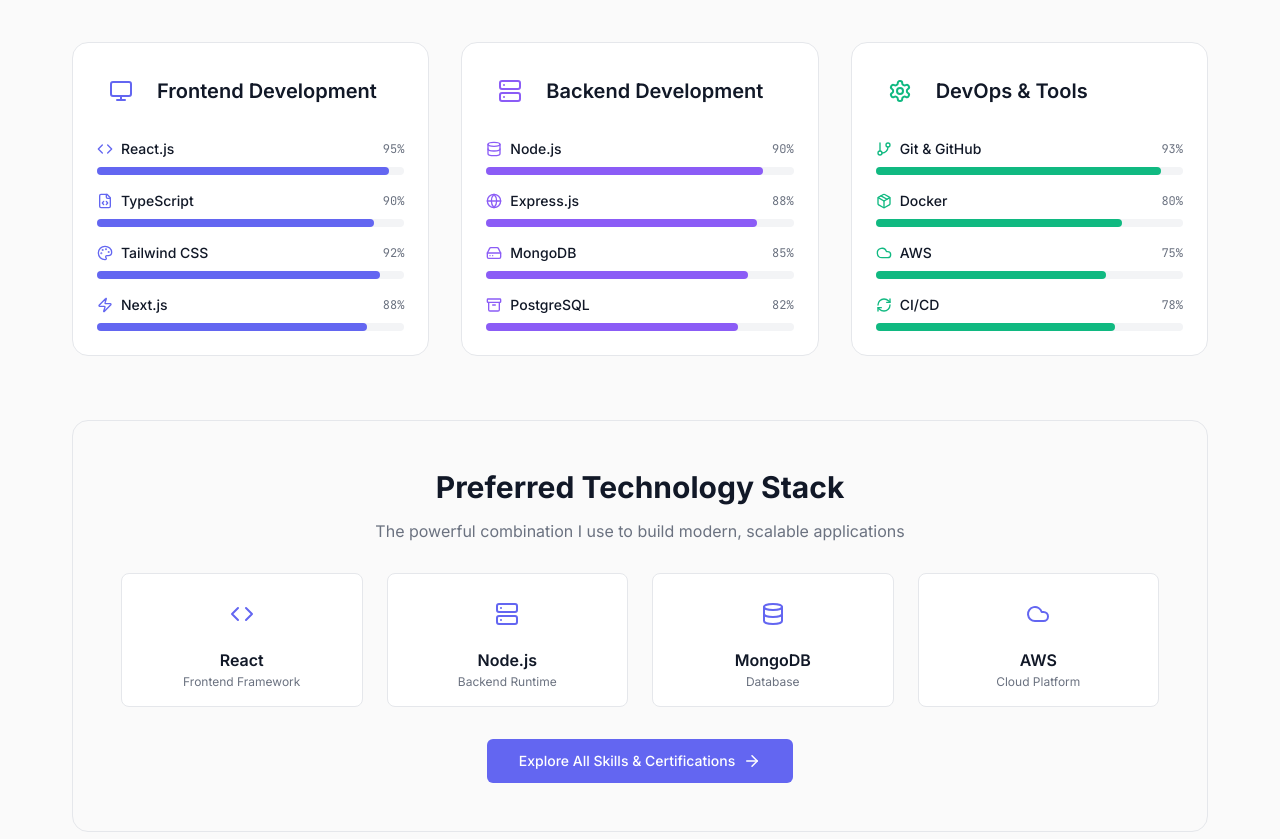
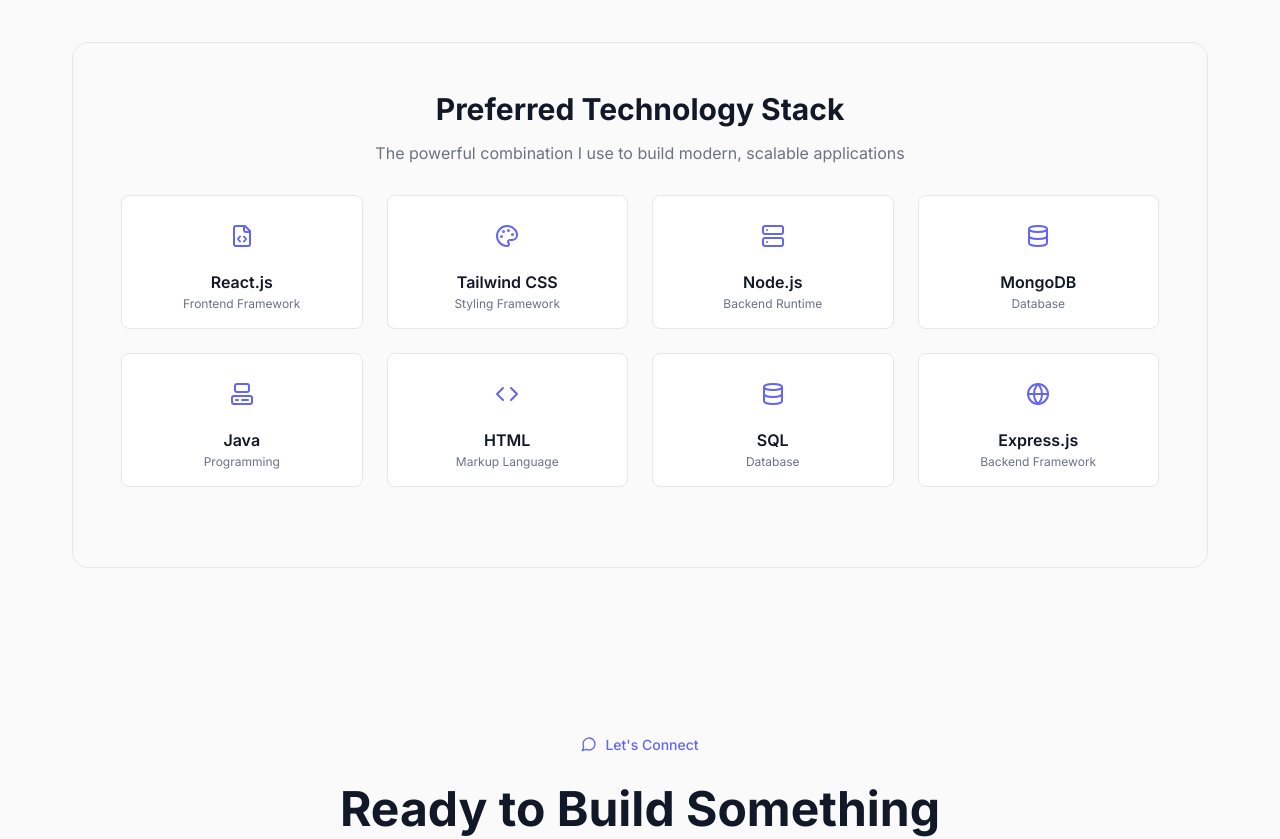
Before and after one commit to gokulprasanthb/MyPortfolio, a React (Vite) app in the folder frontend/: page / in a window 1280 px wide. Shown: the part 4440-5279 px from the top of the page. Built offline with nearby package versions, Linux system fonts and the light colour scheme.

Commit message:
Skill Section Update

```diff
--- a/frontend/src/pages/homepage/components/SkillsPreview.jsx
+++ b/frontend/src/pages/homepage/components/SkillsPreview.jsx
@@ -10,10 +10,10 @@
       icon: 'Monitor',
       color: 'primary',
       skills: [
-        { name: 'React.js', level: 95, icon: 'Code' },
-        { name: 'TypeScript', level: 90, icon: 'FileCode' },
-        { name: 'Tailwind CSS', level: 92, icon: 'Palette' },
-        { name: 'Next.js', level: 88, icon: 'Zap' }
+          { name: 'React.js', level: 95, icon: 'Code' },
+          { name: 'TypeScript', level: 90, icon: 'FileCode' },
+          { name: 'Tailwind CSS', level: 92, icon: 'Palette' },
+          { name: 'Next.js', level: 88, icon: 'Zap' }
       ]
     },
     {
@@ -111,61 +111,7 @@
         </motion.div>
 
         {/* Skills Grid */}
-        <div className="grid md:grid-cols-2 lg:grid-cols-3 gap-8 mb-16">
-          {skillCategories?.map((category, categoryIndex) => {
-            const colors = getColorClasses(category?.color);
 
-            return (
-              <motion.div
-                key={category?.title}
-                className="bg-card border border-border rounded-brand-xl p-6 hover:shadow-brand-medium transition-all duration-brand-medium brand-card-hover"
-                initial={{ opacity: 0, y: 30 }}
-                whileInView={{ opacity: 1, y: 0 }}
-                transition={{ delay: 0.2 + categoryIndex * 0.1 }}
-                viewport={{ once: true }}
-              >
-                {/* Category Header */}
-                <div className="flex items-center space-x-3 mb-6">
-                  <div className={`w-12 h-12 ${colors?.bg} rounded-brand flex items-center justify-center`}>
-                    <Icon name={category?.icon} size={24} className={colors?.text} />
-                  </div>
-                  <h3 className="text-xl font-semibold text-text-primary">{category?.title}</h3>
-                </div>
-                {/* Skills List */}
-                <div className="space-y-4">
-                  {category?.skills?.map((skill, skillIndex) => (
-                    <motion.div
-                      key={skill?.name}
-                      className="space-y-2"
-                      initial={{ opacity: 0, x: -20 }}
-                      whileInView={{ opacity: 1, x: 0 }}
-                      transition={{ delay: 0.4 + categoryIndex * 0.1 + skillIndex * 0.05 }}
-                      viewport={{ once: true }}
-                    >
-                      <div className="flex items-center justify-between">
-                        <div className="flex items-center space-x-2">
-                          <Icon name={skill?.icon} size={16} className={colors?.text} />
-                          <span className="text-sm font-medium text-text-primary">{skill?.name}</span>
-                        </div>
-                        <span className="text-xs text-text-secondary font-mono">{skill?.level}%</span>
-                      </div>
-
-                      <div className="w-full bg-muted rounded-full h-2">
-                        <motion.div
-                          className={`h-2 ${colors?.progress} rounded-full`}
-                          initial={{ width: 0 }}
-                          whileInView={{ width: `${skill?.level}%` }}
-                          transition={{ delay: 0.6 + categoryIndex * 0.1 + skillIndex * 0.05, duration: 0.8 }}
-                          viewport={{ once: true }}
-                        />
-                      </div>
-                    </motion.div>
-                  ))}
-                </div>
-              </motion.div>
-            );
-          })}
-        </div>
 
         {/* Tech Stack Highlights */}
         <motion.div
@@ -186,10 +132,14 @@
 
           <div className="grid grid-cols-2 md:grid-cols-4 gap-6 mb-8">
             {[
-              { name: 'React', desc: 'Frontend Framework', icon: 'Code' },
+              { name: 'React.js', desc: 'Frontend Framework', icon: 'FileCode' },
+              { name: 'Tailwind CSS', desc: 'Styling Framework', icon: 'Palette' },
               { name: 'Node.js', desc: 'Backend Runtime', icon: 'Server' },
               { name: 'MongoDB', desc: 'Database', icon: 'Database' },
-              { name: 'AWS', desc: 'Cloud Platform', icon: 'Cloud' }
+              { name: 'Java', desc: 'Programming', icon: 'Computer' },
+              { name: 'HTML', desc: 'Markup Language', icon: 'Code' },
+              { name: 'SQL', desc: 'Database', icon: 'Database' },
+              { name: 'Express.js', desc: 'Backend Framework', icon: 'Globe' }
             ]?.map((tech, index) => (
               <motion.div
                 key={tech?.name}
@@ -207,25 +157,6 @@
               </motion.div>
             ))}
           </div>
-
-          <motion.div
-            className="text-center"
-            initial={{ opacity: 0, y: 20 }}
-            whileInView={{ opacity: 1, y: 0 }}
-            transition={{ delay: 1.4 }}
-            viewport={{ once: true }}
-          >
-            <Button
-              variant="default"
-              size="lg"
-              onClick={() => onNavigate('/skills')}
-              iconName="ArrowRight"
-              iconPosition="right"
-              className="brand-button-hover"
-            >
-              Explore All Skills & Certifications
-            </Button>
-          </motion.div>
         </motion.div>
       </div>
     </section>
--- a/frontend/src/pages/homepage/index.jsx
+++ b/frontend/src/pages/homepage/index.jsx
@@ -148,7 +148,7 @@
                 © {new Date()?.getFullYear()} Gokul Prasanth. All rights reserved.
               </p>
               <p className="text-text-secondary text-sm mt-4 md:mt-0">
-                Coded with React, styled with Tailwind CSS, and fueled by curiosity ⚙️
+                Coded with React, styled with Tailwind CSS
               </p>
             </div>
           </div>
```
